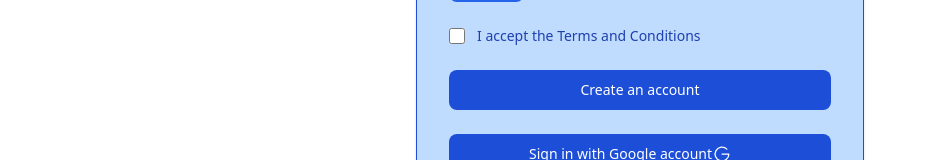
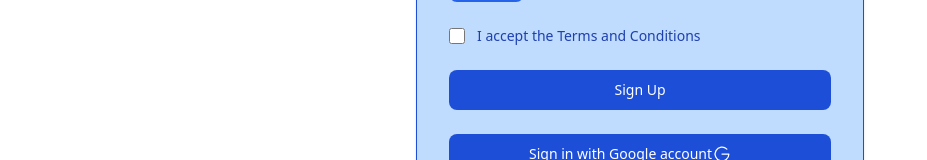
Before and after one commit to Omotayo21/E-commerce-app, a React (Vite) app: page /signup in a window 1280 px wide. Shown: the part 435-595 px from the top of the page, without its empty margins (0-927 px from the left). Built offline with nearby package versions, Linux system fonts and the light colour scheme; no server answers.

Commit message:
Update Signup.jsx

```diff
--- a/src/shopping-app/pages/Signup.jsx
+++ b/src/shopping-app/pages/Signup.jsx
@@ -14,7 +14,7 @@ function Register() {
 
   const [email, setEmail] = useState("");
   const [password, setPassword] = useState("");
-
+const [isLoading, setIsLoading] = useState(false);
   const [validationErrors, setValidationErrors] = useState({});
 
   const validateForm = () => {
@@ -45,6 +45,7 @@ function Register() {
         await createUserWithEmailAndPassword(authentication, email, password);
         const user = authentication.currentUser;
         const userUid = user.uid;
+        setIsLoading(true)
         const response = await fetch(
           `https://my-shopping-app-dfa7b-default-rtdb.firebaseio.com/users/${userUid}/cartItems.json`,
           {
@@ -56,6 +57,7 @@ function Register() {
             }),
           }
         );
+
       } catch (error) {
         console.log(error);
       }
@@ -182,10 +184,10 @@ function Register() {
                 </div>
                 <button
                   type="submit"
-                  className="w-full text-white bg-blue-700 hover:bg-primary-700 focus:ring-4 focus:outline-none focus:ring-primary-300 font-medium rounded-lg text-sm px-5 py-2.5 text-center"
+                  className={`w-full text-white bg-blue-700 hover:bg-primary-700 focus:ring-4 focus:outline-none focus:ring-primary-300 font-medium rounded-lg text-sm px-5 py-2.5 text-center${isLoading ? 'opacity-50 cursor-not-allowed' : ''}`}
                   onClick={signUp}
                 >
-                  Create an account
+                    {isLoading ? 'Processing...' : 'Sign Up'}
                 </button>
                 <button
                   className="w-full text-white bg-blue-700 hover:bg-primary-700 focus:ring-4 focus:outline-none focus:ring-primary-300 font-medium rounded-lg text-sm pl-20 py-2.5 text-center flex flex-row"
```
